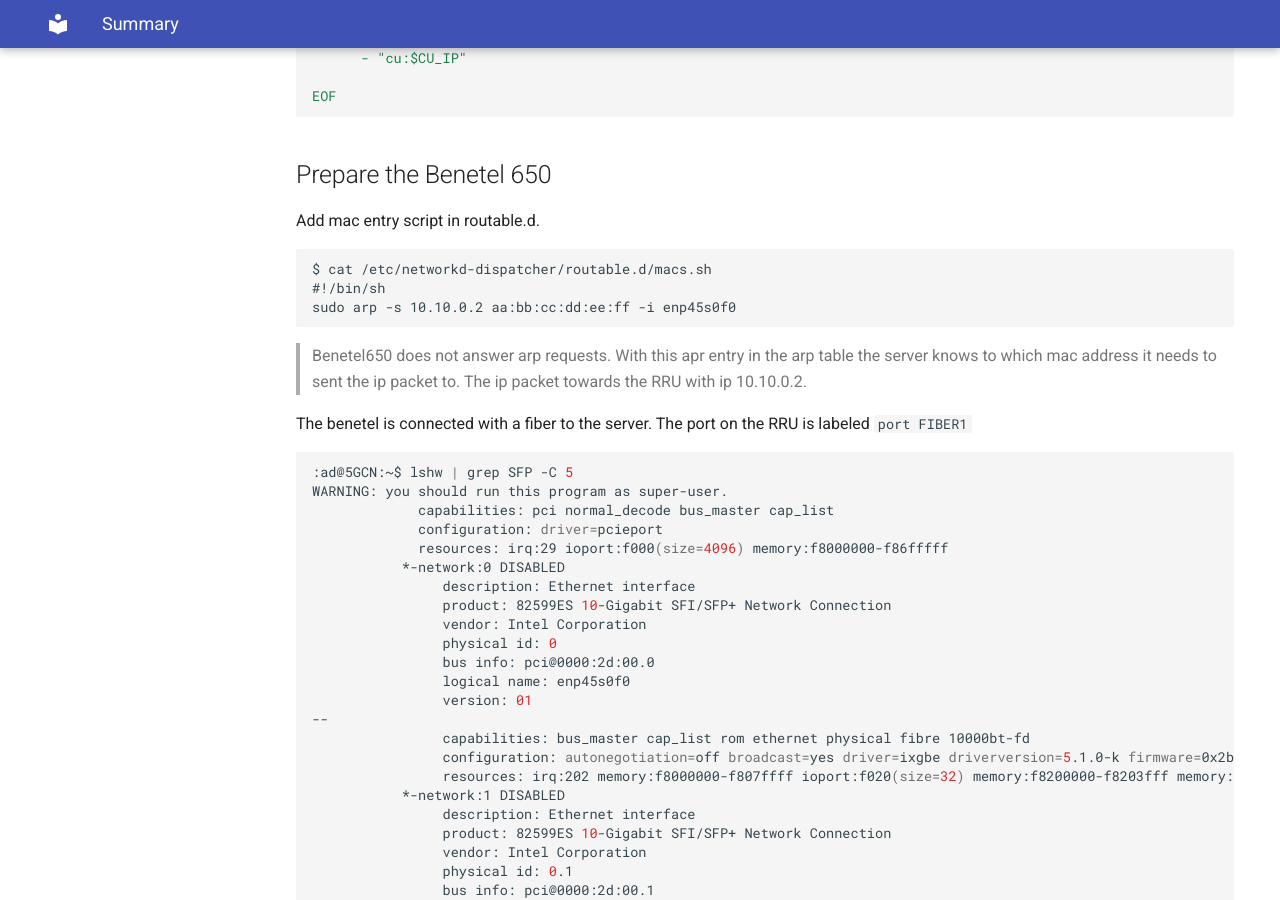
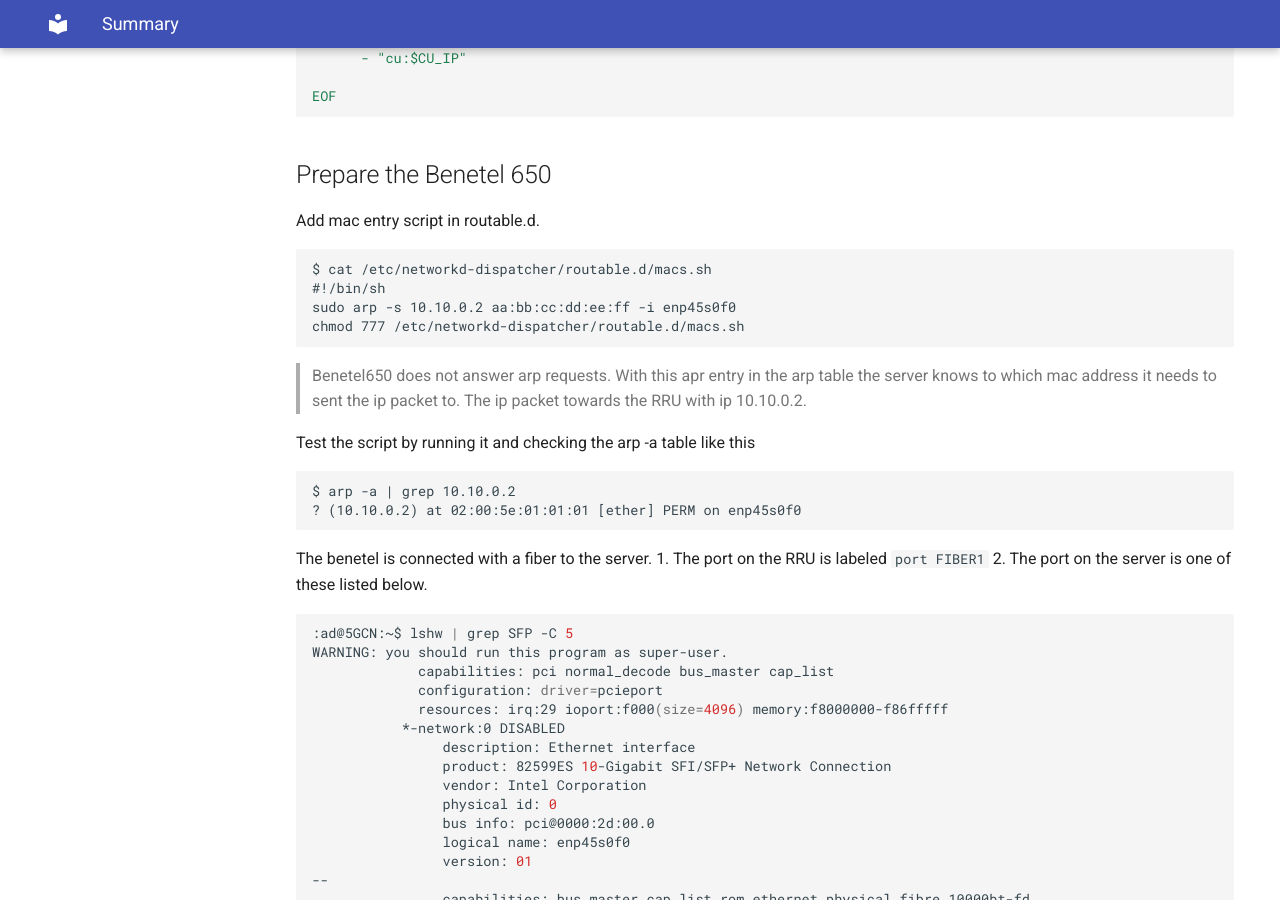
Before and after one commit to accelleran/drax-docs, an MkDocs documentation site: the page built from docs/benetel650-install/index.md, in a window 1280 px wide and 900 px high, scrolled down 1839 px. Built offline with MkDocs 1.6.1 and Material for MkDocs 9.7.7, drawn with Linux system fonts in a browser that asks for light colours; the version menu is left out.

Commit message:
Germany client Gabriele experience

````diff
--- a/docs/benetel650-install/index.md
+++ b/docs/benetel650-install/index.md
@@ -103,12 +103,22 @@ Add mac entry script in routable.d.
 $ cat /etc/networkd-dispatcher/routable.d/macs.sh
 #!/bin/sh
 sudo arp -s 10.10.0.2 aa:bb:cc:dd:ee:ff -i enp45s0f0
+chmod 777 /etc/networkd-dispatcher/routable.d/macs.sh
 ```
 > Benetel650 does not answer arp requests. With this apr entry in the arp table the server knows to which mac address it needs to sent the ip packet to. The ip packet towards the RRU with ip 10.10.0.2.
 >
 
+Test the script by running it and checking the arp -a table like this
 
-The benetel is connected with a fiber to the server. The port on the RRU is labeled ```port FIBER1```
+```
+$ arp -a | grep 10.10.0.2
+? (10.10.0.2) at 02:00:5e:01:01:01 [ether] PERM on enp45s0f0
+```
+
+
+The benetel is connected with a fiber to the server.
+1. The port on the RRU is labeled ```port FIBER1```
+2. The port on the server is one of these listed below.
 
 ``` bash
 :ad@5GCN:~$ lshw | grep SFP -C 5
````
